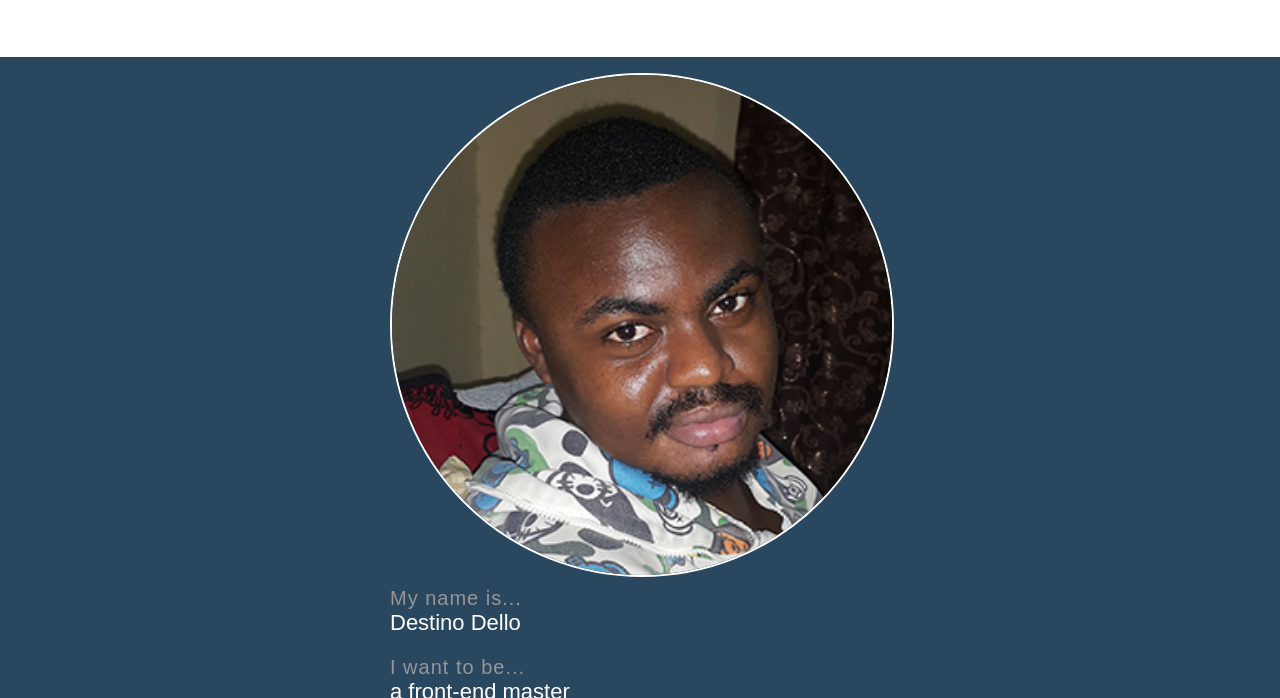
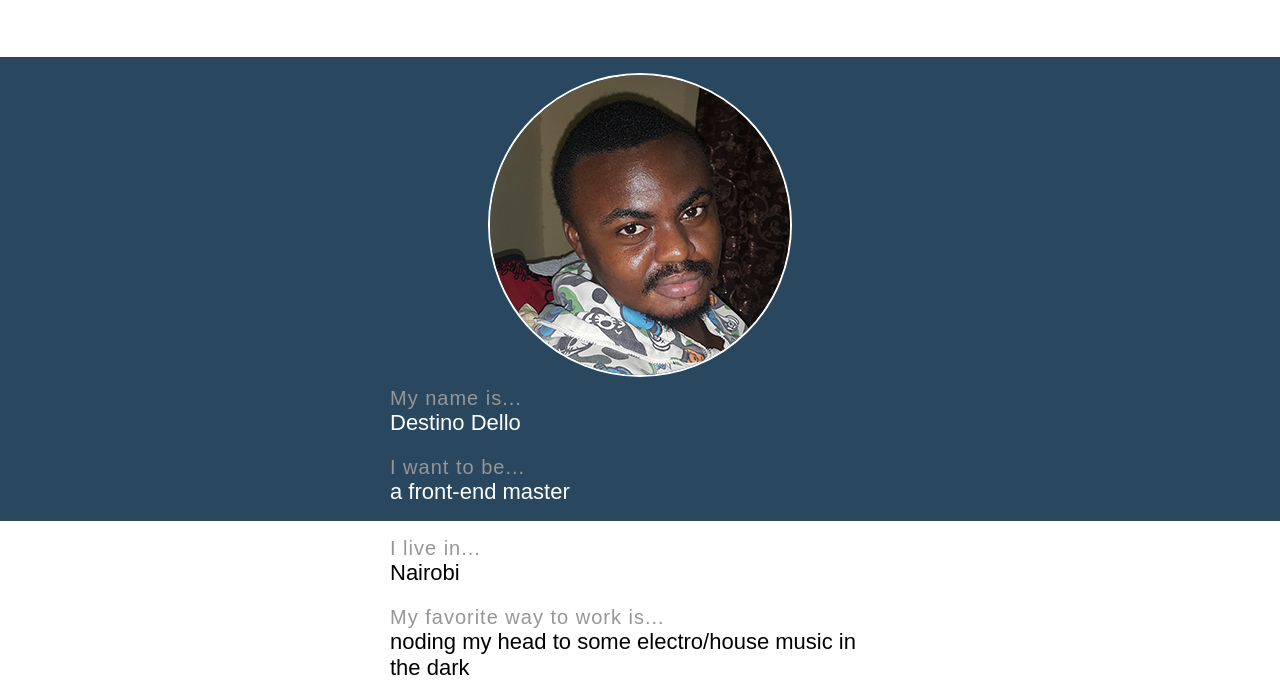
Before and after one commit to destino92/FE_Nanodegree_Project_0, a plain HTML site: page index.html in a window 1280 px wide. Shown: the part 93-791 px from the top of the page. Drawn offline with Linux system fonts and the light colour scheme.

Commit message:
change .my-picture width:100% to max-width:100%

```diff
--- a/styles.css
+++ b/styles.css
@@ -75,13 +75,14 @@ h1 {
   padding: 1em;
   max-width: 100%;
   background-color: #294860;
+ /* background-color: #F5D76E; */
   color: white;
 }
 
 .my-picture {
   display: block;
   margin: 0 auto 10px;
-  width: 100%;
+  max-width: 100%;
   border: 2px solid white;
   -webkit-border-radius: 50%;
   -moz-border-radius: 50%;
```
